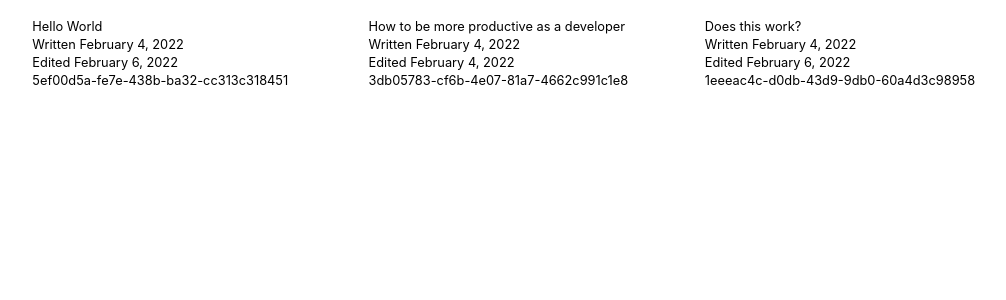
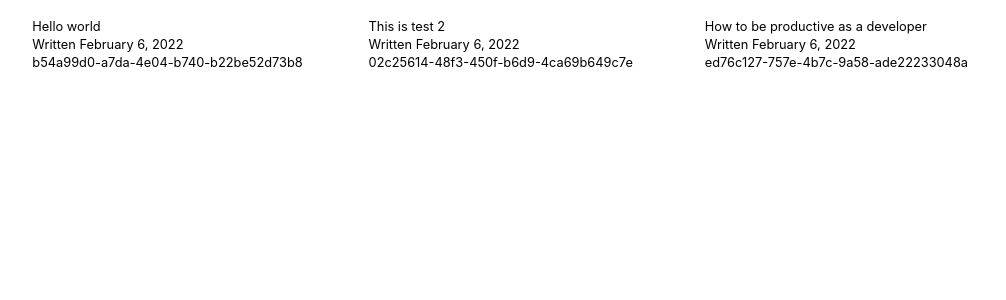
Before and after one commit to saile515/CodeWrighter, a Next.js app: page / in a window 1280 px wide. Shown: the top 300 px of the page, without its empty margins (239-1245 px from the left). Built offline with nearby package versions, Linux system fonts and the light colour scheme.

Commit message:
Display metadata

```diff
--- a/Components/Blogpost.tsx
+++ b/Components/Blogpost.tsx
@@ -5,6 +5,12 @@ export default function Blogpost(props: { metadata: PostData; content: string })
 	return (
 		<div id="blogpost" className={`${styles.container} bg-slate-900 text-gray-400`}>
 			<h1>{props.metadata.name}</h1>
+			<p>
+				Written {new Date(props.metadata.date).toLocaleDateString("en-US", { year: "numeric", month: "long", day: "numeric" })} by {props.metadata.author}
+			</p>
+			{props.metadata.edits[0] && (
+				<p>(Edited ${new Date(props.metadata.edits[props.metadata.edits.length - 1]).toLocaleDateString("en-US", { year: "numeric", month: "long", day: "numeric" })}</p>
+			)}
 			<div dangerouslySetInnerHTML={{ __html: props.content }}></div>
 		</div>
 	);
--- a/Components/PostBrowser.tsx
+++ b/Components/PostBrowser.tsx
@@ -7,6 +7,7 @@ export interface PostData {
 	date: Date;
 	edits: Date[];
 	name: string;
+	author?: string;
 }
 
 export default function PostBrowser() {
--- a/Components/PostTile.tsx
+++ b/Components/PostTile.tsx
@@ -4,8 +4,8 @@ export default function PostTile(props: PostData) {
 	return (
 		<a className="relative bg-slate-800 text-gray-400 p-2 rounded-md shadow-[0_1rem_1.5rem_-0.8rem] shadow-neutral-900" href={`/post/${props.id}`}>
 			<p className=" text-2xl font-bold text-white">{props.name}</p>
-			<p>Written {new Date(props.date).toLocaleDateString(undefined, { year: "numeric", month: "long", day: "numeric" })}</p>
-			{props.edits[0] && <p>Edited {new Date(props.edits.slice(-1)[0]).toLocaleDateString(undefined, { year: "numeric", month: "long", day: "numeric" })}</p>}
+			<p>Written {new Date(props.date).toLocaleDateString("en-US", { year: "numeric", month: "long", day: "numeric" })}</p>
+			{props.edits[0] && <p>Edited {new Date(props.edits.slice(-1)[0]).toLocaleDateString("en-US", { year: "numeric", month: "long", day: "numeric" })}</p>}
 			<p className=" text-slate-700 bottom-2 right-2 absolute">{props.id}</p>
 		</a>
 	);
--- a/Database/posts.json
+++ b/Database/posts.json
@@ -1,42 +1,25 @@
 {
     "posts": [
         {
-            "id": "5ef00d5a-fe7e-438b-ba32-cc313c318451",
-            "date": "2022-02-04T14:08:37.288Z",
-            "edits": [
-                "2022-02-04T14:17:30.322Z",
-                "2022-02-04T17:54:45.276Z",
-                "2022-02-04T18:10:54.309Z",
-                "2022-02-04T21:24:04.660Z",
-                "2022-02-04T23:02:33.411Z",
-                "2022-02-04T23:53:00.141Z",
-                "2022-02-06T16:56:49.660Z",
-                "2022-02-06T16:57:01.085Z",
-                "2022-02-06T16:57:58.645Z",
-                "2022-02-06T16:58:11.929Z",
-                "2022-02-06T16:59:29.940Z",
-                "2022-02-06T16:59:53.057Z",
-                "2022-02-06T17:00:11.301Z"
-            ],
-            "name": "Hello World"
+            "id": "b54a99d0-a7da-4e04-b740-b22be52d73b8",
+            "date": "2022-02-06T17:45:48.637Z",
+            "edits": [],
+            "name": "Hello world",
+            "author": "Elias Jörgensen"
         },
         {
-            "id": "3db05783-cf6b-4e07-81a7-4662c991c1e8",
-            "date": "2022-02-04T14:14:54.198Z",
-            "edits": [
-                "2022-02-04T14:17:05.404Z",
-                "2022-02-04T17:54:35.760Z"
-            ],
-            "name": "How to be more productive as a developer"
+            "id": "02c25614-48f3-450f-b6d9-4ca69b649c7e",
+            "date": "2022-02-06T17:45:57.200Z",
+            "edits": [],
+            "name": "This is test 2",
+            "author": "Elias Jörgensen"
         },
         {
-            "id": "1eeeac4c-d0db-43d9-9db0-60a4d3c98958",
-            "date": "2022-02-04T15:40:38.132Z",
-            "edits": [
-                "2022-02-04T17:54:26.035Z",
-                "2022-02-06T16:57:50.737Z"
-            ],
-            "name": "Does this work?"
+            "id": "ed76c127-757e-4b7c-9a58-ade22233048a",
+            "date": "2022-02-06T17:46:09.884Z",
+            "edits": [],
+            "name": "How to be productive as a developer",
+            "author": "Elias Jörgensen"
         }
     ]
 }
```
Also changed, not shown: Posts/test.md (+1 -1 lines), Posts/test2.md (+1 -1 lines), Posts/test3.md (+1 -1 lines), Database/Posts/02c25614-48f3-450f-b6d9-4ca69b649c7e.txt, Database/Posts/1eeeac4c-d0db-43d9-9db0-60a4d3c98958.txt (deleted), Database/Posts/b54a99d0-a7da-4e04-b740-b22be52d73b8.txt (renamed from Database/Posts/5ef00d5a-fe7e-438b-ba32-cc313c318451.txt), Database/Posts/ed76c127-757e-4b7c-9a58-ade22233048a.txt (added).
